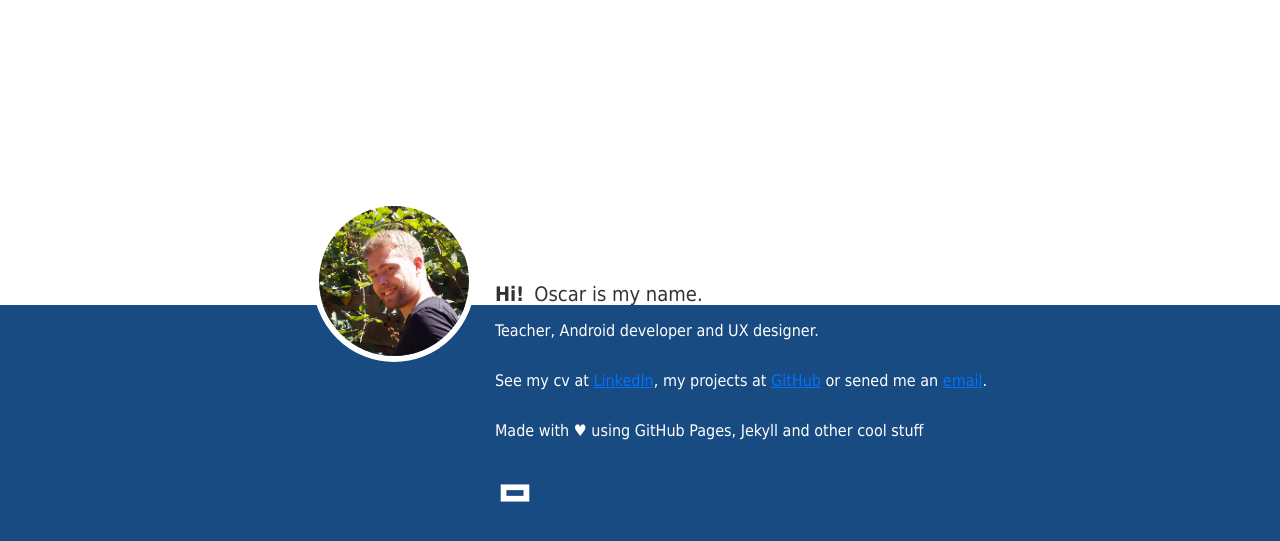
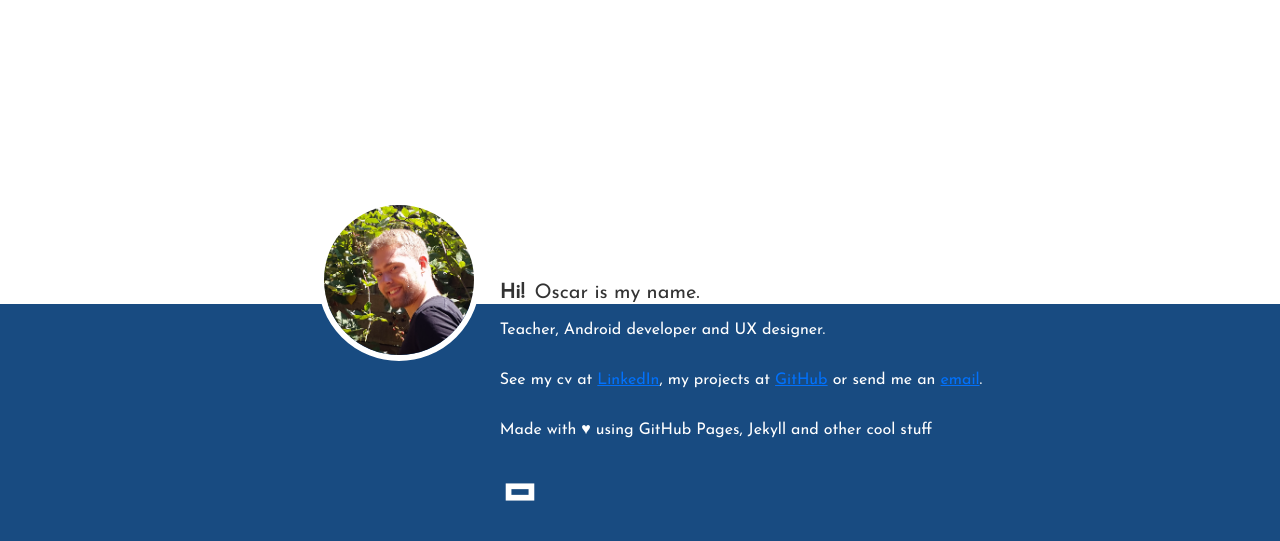
Before and after one commit to oscarb/oscarb.github.io, a Jekyll site: the page built from index.md, in a window 1280 px wide. Shown: the top 541 px of the page. Built offline with Jekyll 4.4.1, drawn with Linux system fonts in a browser that asks for light colours; nearby versions of some CDN libraries; library files that are not in the unit come from our copies.

Commit message:
Add font Josefin Sans

```diff
--- a/_config.yml
+++ b/_config.yml
@@ -9,6 +9,6 @@ description: To teach, design and program!
 # Jekyll config
 markdown: kramdown
 sass:
-  style: compressed
+  style: expanded
 gems:
   - jekyll-seo-tag
--- a/_layouts/default.html
+++ b/_layouts/default.html
@@ -1,3 +1,7 @@
+---
+font: Josefin Sans
+weights: [300, 400]
+---
 <!DOCTYPE html>
 <html lang="en">
 <head>
@@ -6,8 +10,12 @@
 <!-- Meta -->
 <meta name="viewport" content="width=device-width, initial-scale=1.0, shrink-to-fit=no">
 <!-- Styles -->
+<link href="https://fonts.googleapis.com/css?family={{ layout.font | uri_escape }}:{{ layout.weights | join: ','}}" rel="stylesheet">
 <link href="./css/normalize.css" rel="stylesheet" media="all">
 <link href="./css/default.css" rel="stylesheet" media="all">
+<style>
+html { font-family: {{layout.font}}}, Tahoma, sans-serif;
+</style>
 <!--[if lt IE 9]><script src="js/html5shiv-printshiv.js" media="all"></script><![endif]-->
 </head>
 <body>
--- a/css/default.scss
+++ b/css/default.scss
@@ -39,11 +39,9 @@ $mainBackgroundTopOffsetPx: $mainBackgroundTopOffset/100%*($portraitSize+$portra
 $primaryColor: $oceanBlue;
 
 
-
 /* Flexbox test */
 
 html {
-  font-family: Tahoma, sans-serif;
   font-size: 16px;
   width: 100%;
   height: 100%;
--- a/index.md
+++ b/index.md
@@ -12,7 +12,7 @@ published: true
 
 Teacher, Android developer and UX designer.
 
-See my cv at [LinkedIn](https://github.com/oscarb), my projects at [GitHub](https://github.com/oscarb) or sened me an [email](mailto:hi@oscarb.se).
+See my cv at [LinkedIn](https://github.com/oscarb), my projects at [GitHub](https://github.com/oscarb) or send me an [email](mailto:hi@oscarb.se).
 
 
 <!--
```
